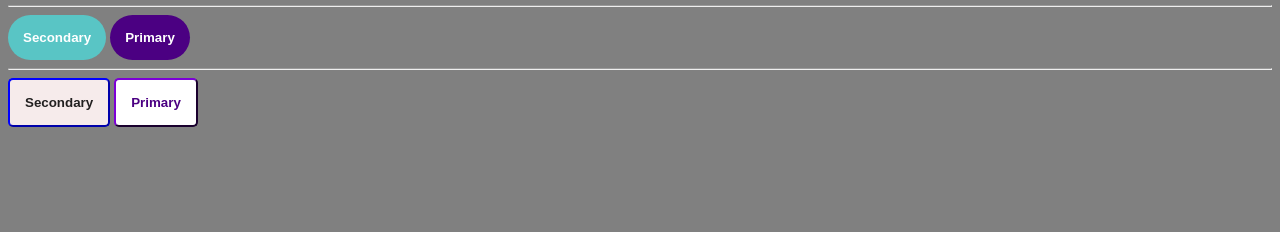
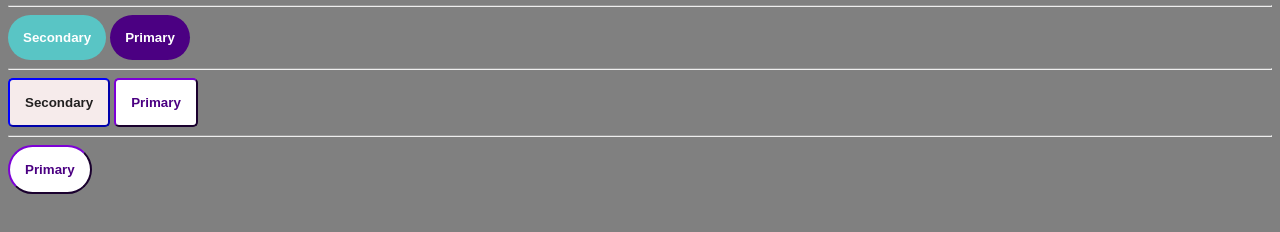
Before and after one commit to Chira-MP/ColorButton, a plain HTML site: page index.html in a window 1280 px wide. Shown: the part 186-418 px from the top of the page. Drawn offline with Linux system fonts and the light colour scheme.

Commit message:
add round button

```diff
--- a/index.html
+++ b/index.html
@@ -21,5 +21,8 @@
   <button class="btn-secondary-square">Secondary</button>
   <button class="btn-primary-square">Primary</button>
 
+  <hr>
+  <button class="btn-primary-round">Primary</button>
+
 </body>
 </html>
--- a/style-paula.css
+++ b/style-paula.css
@@ -43,3 +43,14 @@ body{
     border-radius: 5px;
     font-weight: bold;
 }
+
+.btn-primary-round
+{
+    background-color: white;
+    color: indigo;
+    padding: 15px;
+    border-width: 2px;
+    border-color: indigo;
+    border-radius: 54px;
+    font-weight: bold;
+}
```
